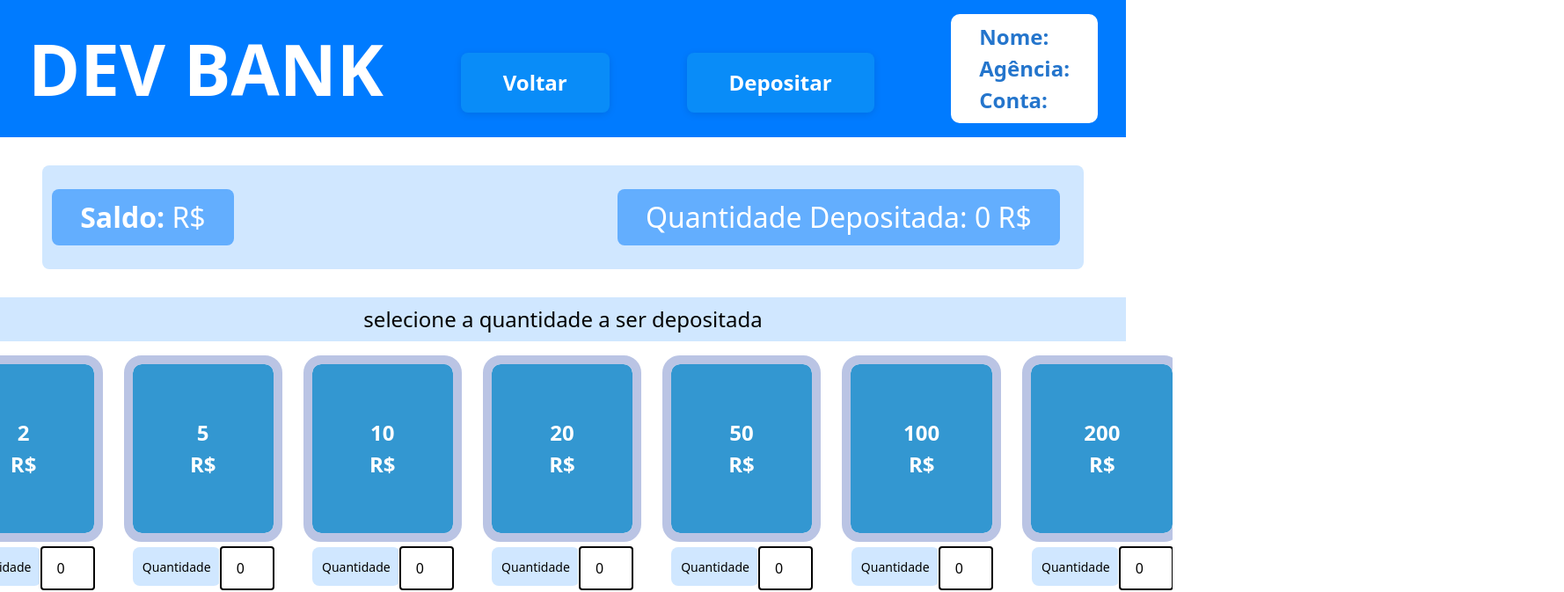
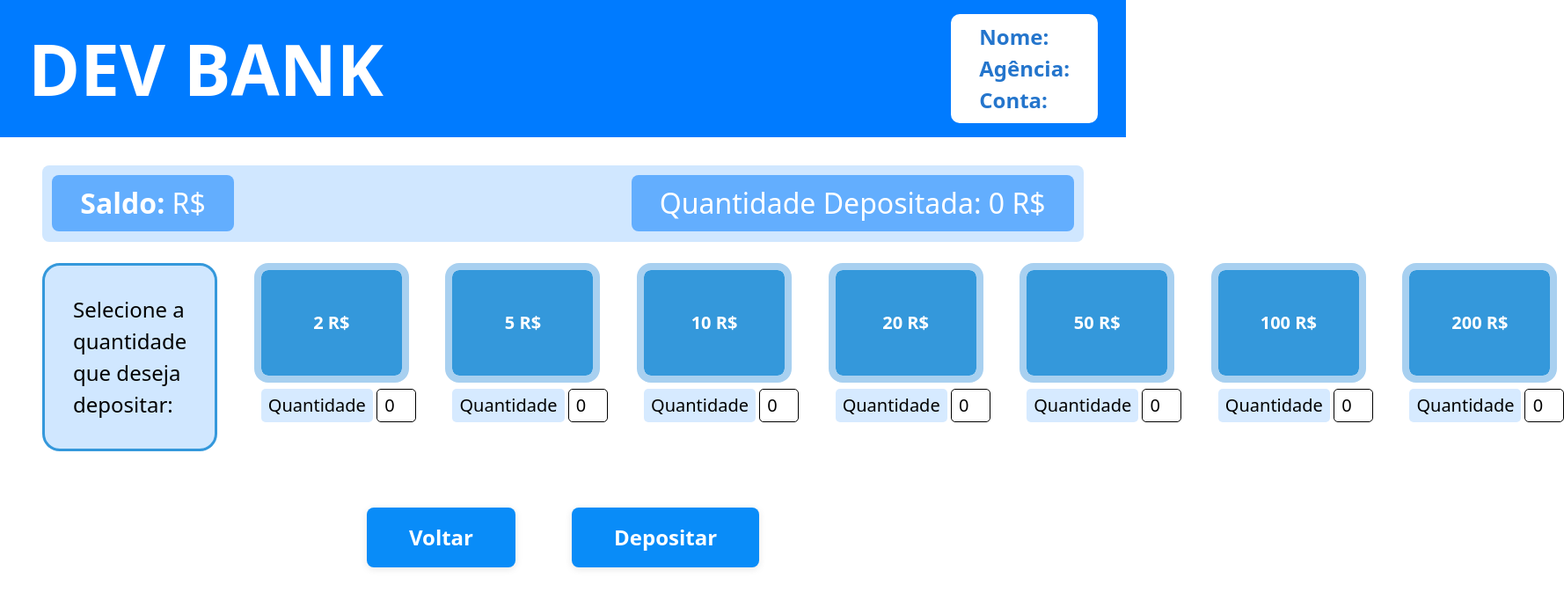
Before and after one commit to Maua-Dev/devbank_markthomaspedro_front, a React (Vite) app: page /deposit in a window 1280 px wide. Shown: the top 673 px of the page at 88% size, 1778 px wide, since content can reach past the window. Built offline with nearby package versions, Linux system fonts and the light colour scheme; no server answers.

Commit message:
DevBank_Final

```diff
--- a/src/app/app.tsx
+++ b/src/app/app.tsx
@@ -35,8 +35,9 @@ function HomePage() {
 
   return (
     <body>
-      <header>
+      <header className="header">
         <div className="logo"><span><button className="meme" onClick={() => navigate("/meme")}>D</button>EV</span> BANK</div>
+        <p>by Mark Downey, Thomas Machado e Pedro Riccomi</p>
         <div className="user-info">
           <div><b>Nome:</b> {usuario?.name}</div>
           <div><b>Agência:</b> {usuario?.agency}</div>
@@ -51,17 +52,17 @@ function HomePage() {
 
         <div className="actions">
           <button className="card" onClick={() => navigate("/deposit")}>
-            <strong>Depositar</strong>
-            <img src={depo} alt="Depositar" />
+            <span>Depositar</span>
+            <img src={depo} alt="Depositar"/>
           </button>
 
           <button className="card" onClick={() => navigate("/withdraw")}>
-            <strong>Retirar</strong>
+            <span>Retirar</span>
             <img src={reti} alt="Retirar" />
           </button>
 
           <button className="card" onClick={() => navigate("/history")}>
-            <strong>Transações</strong>
+            <span>Transações</span>
             <img src={hist} alt="Transação" />
           </button>
         </div>
--- a/src/app/pages/deposit.tsx
+++ b/src/app/pages/deposit.tsx
@@ -82,10 +82,8 @@ const Depositar = () => {
 
   return (
     <body>
-      <header>
+      <header className="header">
         <div className="logo">DEV BANK</div>
-        <button className="voltar" onClick={() => navigate("/")}>Voltar</button>
-        <button className="voltar" onClick={postDeposit}>Depositar</button>
         <div className="user-info">
           <div><b>Nome:</b> {usuario?.name}</div>
           <div><b>Agência:</b> {usuario?.agency}</div>
@@ -94,8 +92,8 @@ const Depositar = () => {
       </header>
       <div className="label-deposit">
         <label className="label">
-          <div className="deposit"><b>Saldo:</b> R$ {usuario?.current_balance}</div>
-          <div className="quantity">
+          <div className="saldo"><b>Saldo:</b> R$ {usuario?.current_balance}</div>
+          <div className="saldo">
             Quantidade Depositada:{" "}
             {Object.entries(Quantity).reduce(
               (total, [val, qty]) => total + Number(val) * qty,
@@ -103,20 +101,17 @@ const Depositar = () => {
             )}{" "}
             R$
           </div>
-
         </label>
       </div>
-      <div>
+      <div className="botao-container">
         <span className="selecionar">
-          selecione a quantidade a ser depositada
+          Selecione a quantidade que deseja depositar:
         </span>
-      </div>
-      <div className="botao-container">
         {denominations.map((denom) => (
           <div key={denom.value} className="nota-item">
             <button className="button-cash2">{denom.label}</button>
             <div className="quantidade">
-              <label className="label">Quantidade</label>
+              <span>Quantidade</span>
               <input
                 type="number"
                 min="0"
@@ -129,6 +124,11 @@ const Depositar = () => {
             </div>
           </div>
         ))}
+      </div>
+
+      <div className="voltar-espacamento">
+        <button className="voltar" onClick={() => navigate("/")}>Voltar</button>
+        <button className="voltar" onClick={postDeposit}>Depositar</button>
       </div>
 
       {/* ALERTA DE DEPÓSITO SUSPEITO */}
--- a/src/app/pages/history.tsx
+++ b/src/app/pages/history.tsx
@@ -54,7 +54,7 @@ const transacoes = () => {
 
   return (
     <body>
-      <header>
+      <header className="header">
         <div className="logo"><span>DEV</span> BANK</div>
         <div className="user-info">
           <div><b>Nome:</b> {usuario?.name}</div>
@@ -75,9 +75,10 @@ const transacoes = () => {
           </div>
         ))}
 
-        <button className="voltar" onClick={() => navigate("/")}>
-          Voltar
-        </button>
+        <div className="voltar-espacamento">
+          <button className="voltar" onClick={() => navigate("/")}>Voltar</button>
+        </div>
+
       </div>
     </body>
   );
--- a/src/app/pages/withdraw.tsx
+++ b/src/app/pages/withdraw.tsx
@@ -82,10 +82,8 @@ const retirar = () => {
 
   return (
     <body>
-      <header>
+      <header className="header">
         <div className="logo">DEV BANK</div>
-        <button className="voltar" onClick={() => navigate("/")}>Voltar</button>
-        <button className="voltar" onClick={postWithdraw}>Sacar</button>
         <div className="user-info">
           <div><b>Nome:</b> {usuario?.name}</div>
           <div><b>Agência:</b> {usuario?.agency}</div>
@@ -94,8 +92,8 @@ const retirar = () => {
       </header>
       <div className="label-deposit">
         <label className="label">
-          <div className="deposit"><b>Saldo:</b> R$ {usuario?.current_balance}</div>
-          <div className="quantity">
+          <div className="saldo"><b>Saldo:</b> R$ {usuario?.current_balance}</div>
+          <div className="saldo">
             Quantidade Sacada:{" "}
             {Object.entries(Quantity).reduce(
               (total, [val, qty]) => total + Number(val) * qty,
@@ -106,17 +104,15 @@ const retirar = () => {
 
         </label>
       </div>
-      <div>
+      <div className="botao-container">
         <span className="selecionar">
           Selecione a quantidade a ser sacada
         </span>
-      </div>
-      <div className="botao-container">
         {denominations.map((denom) => (
           <div key={denom.value} className="nota-item">
             <button className="button-cash2">{denom.label}</button>
             <div className="quantidade">
-              <label className="label">Quantidade</label>
+              <span>Quantidade</span>
               <input
                 type="number"
                 min="0"
@@ -129,6 +125,10 @@ const retirar = () => {
             </div>
           </div>
         ))}
+      </div>
+      <div className="voltar-espacamento">
+        <button className="voltar" onClick={() => navigate("/")}>Voltar</button>
+        <button className="voltar" onClick={postWithdraw}>Sacar</button>
       </div>
 
       {/* ALERTA DE DEPÓSITO SUSPEITO */}
--- a/src/app/styles/global.css
+++ b/src/app/styles/global.css
@@ -1,5 +1,15 @@
 @import "tailwindcss";
 
+.header {
+  /* cor_texto */
+  background-color: #007bff;
+  color: white;
+  display: flex;
+  /* posicao */
+  justify-content: space-between;
+  align-items: center;
+  padding: 1rem 2rem;
+}
 .history-card {
   /* cor_texto */
   background-color: #c2e0ff;
@@ -16,16 +26,7 @@
   display: flex;
 }
 
-header {
-  /* cor_texto */
-  background-color: #007bff;
-  color: white;
-  display: flex;
-  /* posicao */
-  justify-content: space-between;
-  align-items: center;
-  padding: 1rem 2rem;
-}
+
 
 .label {
   /* cor_texto */
@@ -57,40 +58,6 @@ header {
   border-radius: 10px;
   padding: 0.5rem 2rem;
 }
-
-.main {
-  padding: 3rem;
-  text-align: center;
-}
-
-.actions {
-  display: flex;
-  justify-content: center;
-  gap: 2rem;
-  padding: 0 2rem;
-}
-
-.card {
-  cursor: pointer;
-  transition: 0.3s;
-  /* cor_texto */
-  background-color: #d0e7ff;
-  outline: 10px solid #a8d0f0;
-  box-shadow: 0 2px 8px rgba(0, 0, 0, 0.1);
-  font-weight: bold;
-  font-size: 24px;
-  text-align: center;
-  /* posicao */
-  padding: 2rem;
-  border-radius: 10px;
-  flex: 1;
-  min-width: 0;
-}
-
-.card:hover {
-  background-color: #a8d0f0;
-}
-
 .saldo {
   /* cor_texto */
   background-color: #63aefe;
@@ -103,19 +70,75 @@ header {
   border-radius: 8px;
 }
 
+.main {
+  padding: 3rem;
+  text-align: center;
+}
+
+.actions {
+  display: flex;
+  justify-content: space-evenly;
+  flex-wrap: wrap;
+  gap: 2rem;
+  padding: 2rem;
+}
+
+
+.card {
+  cursor: pointer;
+  transition: 0.3s;
+  background-color: #d0e7ff;
+  outline: 10px solid #a8d0f0;
+  box-shadow: 0 2px 8px rgba(0, 0, 0, 0.1);
+  text-align: center;
+  padding: 2rem;
+  border-radius: 10px;
+
+  display: flex;
+  flex-direction: column;
+  align-items: center;
+  justify-content: flex-start;
+
+  flex: 1;
+  min-width: 250px;
+  max-width: 400px;
+}
+
+.card span {
+  font-weight: bold;
+  font-size: 40px; /* Aumenta o tamanho do texto */
+  margin-bottom: 2rem; /* Aumenta o espaço entre o texto e a imagem */
+}
+
+
+
+.card:hover {
+  background-color: #a8d0f0;
+}
+.voltar-espacamento{
+  margin-top: 2rem;
+  display: flex;
+  gap: 4rem;
+  justify-content: center;
+  align-items: center;
+}
+
 .voltar {
   cursor: pointer;
   /* cor_texto */
+  color: white;
   background-color: #098cf8;
   box-shadow: 0 2px 8px rgba(0, 0, 0, 0.1);
   font-weight: bold;
   font-size: 24px;
   text-align: center;
   /* posicao */
+  display: flex;
+  gap: 2rem;
+  justify-content: center;
   margin-top: 2rem;
   padding: 1rem 3rem;
   border-radius: 8px;
-
 }
 
 .voltar:hover {
@@ -141,62 +164,11 @@ header {
 
 
 
-.botao-container {
-  display: flex;
-  justify-content: center;
-  gap: 1.5rem;
-  margin-top: 1rem;
-  -ms-flex-align: center;
 
-}
 
-.button-cash2 {
-  transition: 0.3s;
-  /* cor_texto */
-  background-color: rgb(51, 151, 209);
-  outline: 10px solid rgb(186, 196, 228);
-  box-shadow: 0 2px 8px rgba(0, 0, 0, 0.1);
-  font-weight: bold;
-  font-size: 24px;
-  text-align: center;
-  /* posicao */
-  padding: 3.75rem;
-  border-radius: 10px;
-  flex: 1;
-  min-width: 0;
-  color: white;
-}
 
-.button-cash2.hover {
-  background-color: #a8d0f0;
-}
 
-.nota-item {
-  display: flex;
-  flex-direction: column;
-  align-items: center;
-  margin: 10px;
-}
 
-.quantidade {
-  margin-top: 1rem;
-  text-align: center;
-  -ms-flex-align: center;
-  display: flex;
-}
-
-.quantidade label {
-  font-size: 14px;
-  margin-bottom: 4px;
-  display: block;
-}
-
-.quantidade input {
-  width: 60px;
-  padding: 4px;
-  text-align: center;
-  outline: auto;
-}
 
 .label-deposit {
   text-align: center;
@@ -209,19 +181,78 @@ header {
   padding-inline: 3rem;
 }
 
+
+
+/* Selecao das cedulas */
+.botao-container {
+  display: flex;
+  flex-direction: row;
+  gap: 2.6rem;
+  align-items: flex-start;
+}
 .selecionar {
-  width: 100%;
   background-color: #d0e7ff;
+  padding: 2rem;
+  font-size: 24px;
+  color: black;
+  border: 3px solid #3498db;
+  border-radius: 20px;
+  text-align: left;
+  height: fit-content;
+  display: flex;
+  align-items: center;
+  justify-content: left;
+  width: 300px;
+  margin-left:3rem;
+  margin-top: -0.5rem;
+}
+
+.nota-item {
+  display: flex;
+  flex-direction: column;
+  align-items: left;
+  margin: 0 8px;
+}
+.button-cash2 {
+  width: 160px;
+  height: 120px;
+  background-color: #3498db;
+  border-radius: 8px;
+  outline: 8px solid #a8d0f0;
+  color: white;
+  font-size: 20px;
+  font-weight: bold;
   display: flex;
   justify-content: center;
   align-items: center;
-  height: 50px;
-  font-size: 24px;
 }
 
-.meme{
-  cursor: pointer;
+.quantidade {
+  display: flex;
+  align-items: center; /* já está presente */
+  justify-content: space-between;
+  width: 100px;
+  gap: 4px;
 }
+.quantidade span {
+  font-size: 20px;
+  white-space: nowrap;
+  background-color: #d6eaff;
+  border-radius: 5px;
+  padding: 4px 8px;
+  margin-top: 15px;
+  box-sizing: border-box;
+}
+.quantidade input {
+  width: 45px;
+  height: 38px;
+  text-align: center;
+  border-radius: 5px;
+  border: 1px solid black;
+  font-size: 20px;
+  margin-top: 15px;
+}
+/* Quantidade_de_Notas */
 
 /* Formatacao Botao de Alerta */
 .modal-overlay {
@@ -276,3 +307,7 @@ header {
   background-color: #0d47a1;
 }
 /* Formatacao Botao de Alerta */
+
+.meme{
+  cursor: pointer;
+}
```
